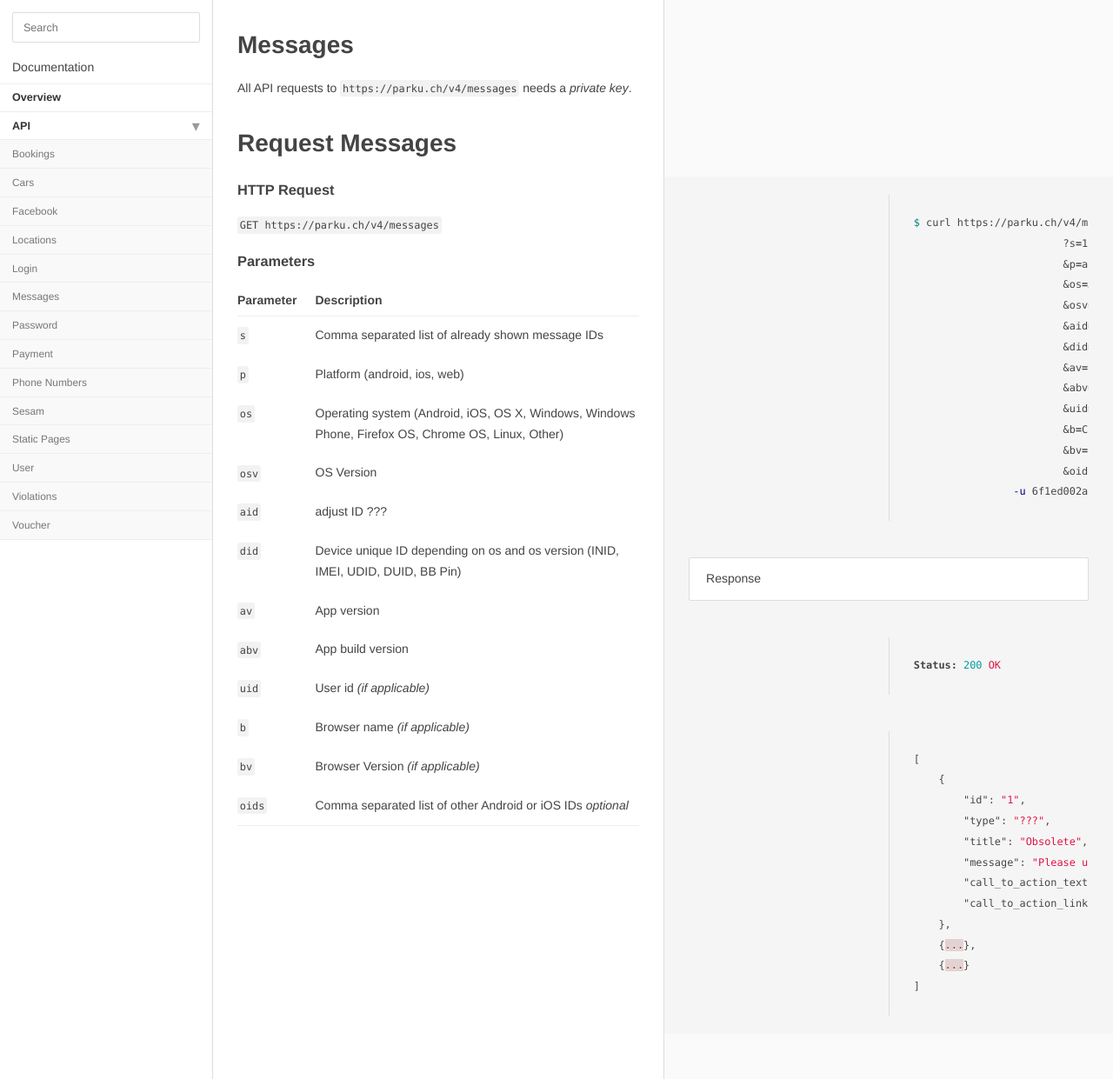
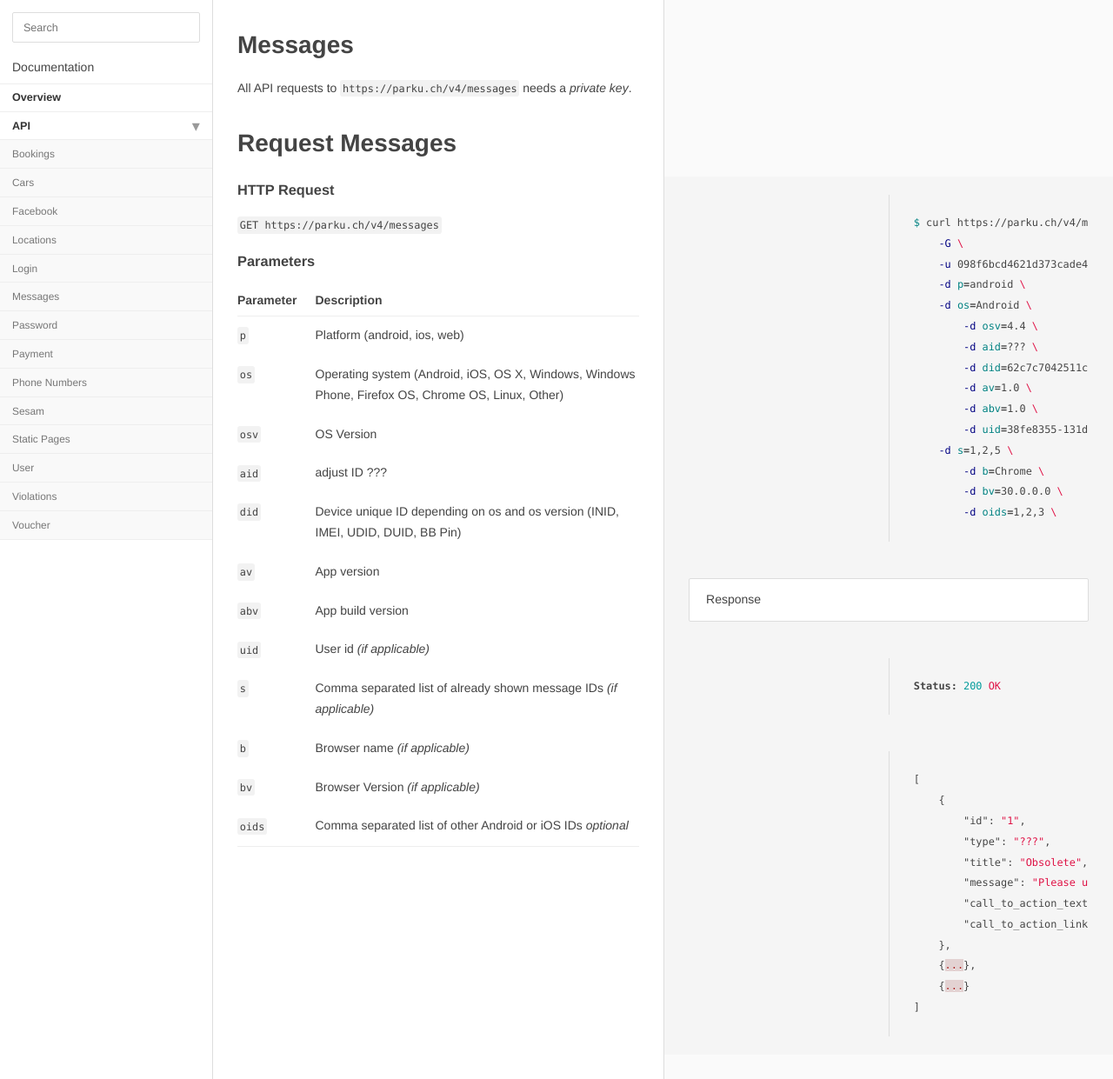
Before and after one commit to parku/docs, a Jekyll site: the page built from api/messages.md, in a window 1280 px wide and 1241 px high. Shown: the whole window at 87% size. Built offline with Jekyll 4.4.1, drawn with Linux system fonts in a browser that asks for light colours; Markdown is read by kramdown in place of the engine named in the settings.

Commit message:
#messages Changing curl example
Curl example to use -G instead of addin parameters to url

````diff
--- a/api/messages.md
+++ b/api/messages.md
@@ -12,19 +12,20 @@
 
 ```sh
 $ curl {{ site.parku.api }}/messages \
-			?s=1,2,5 \
-			&p=android \
-			&os=Android \
-			&osv=4.4 \
-			&aid=??? \
-			&did=62c7c7042511c086 \
-			&av=1.0 \
-			&abv=1.0 \
-			&uid=38fe8355-131d-11e4-bd51-b888e3f2a4ab \
-			&b=Chrome \
-			&bv=30.0.0.0 \
-			&oids=1,2,3 \
-		-u 6f1ed002ab5595859014ebf0951522d9:parku
+    -G \
+    -u 098f6bcd4621d373cade4e832627b4f6:parku \
+    -d p=android \
+    -d os=Android \
+	-d osv=4.4 \
+	-d aid=??? \
+	-d did=62c7c7042511c086 \
+	-d av=1.0 \
+	-d abv=1.0 \
+	-d uid=38fe8355-131d-11e4-bd51-b888e3f2a4ab \
+    -d s=1,2,5 \
+	-d b=Chrome \
+	-d bv=30.0.0.0 \
+	-d oids=1,2,3 \
 ```
 
 > Response
@@ -64,6 +64,7 @@
 `av`					| App version
 `abv`					| App build version
 `uid`					| User id _(if applicable)_
+`s`					| Comma separated list of already shown message IDs _(if applicable)_
 `b`					| Browser name _(if applicable)_
 `bv`					| Browser Version _(if applicable)_
 `oids`					| Comma separated list of other Android or iOS IDs _optional_
````
Also changed, not shown: other parts of api/messages.md (+0 -1 lines).
